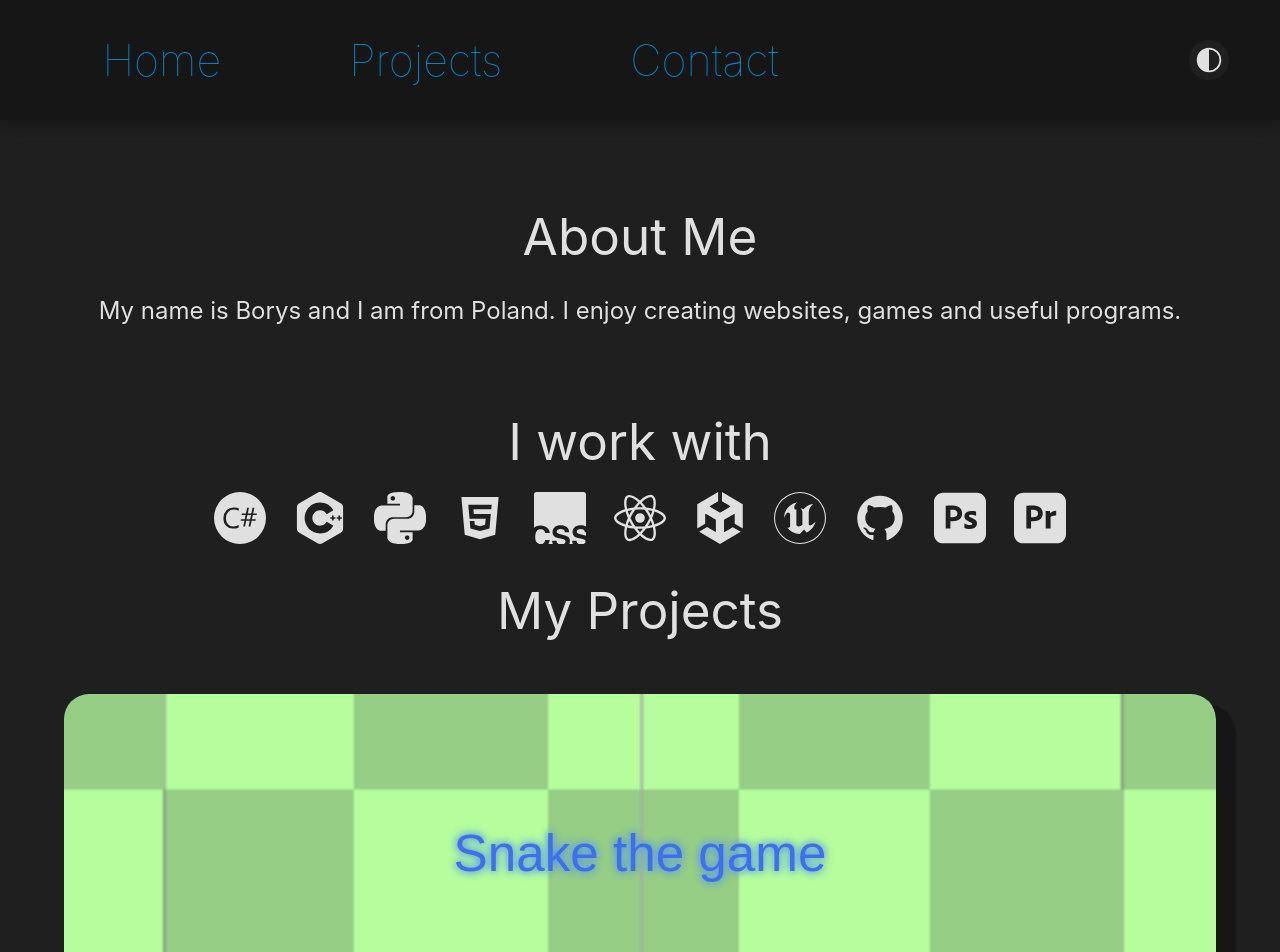
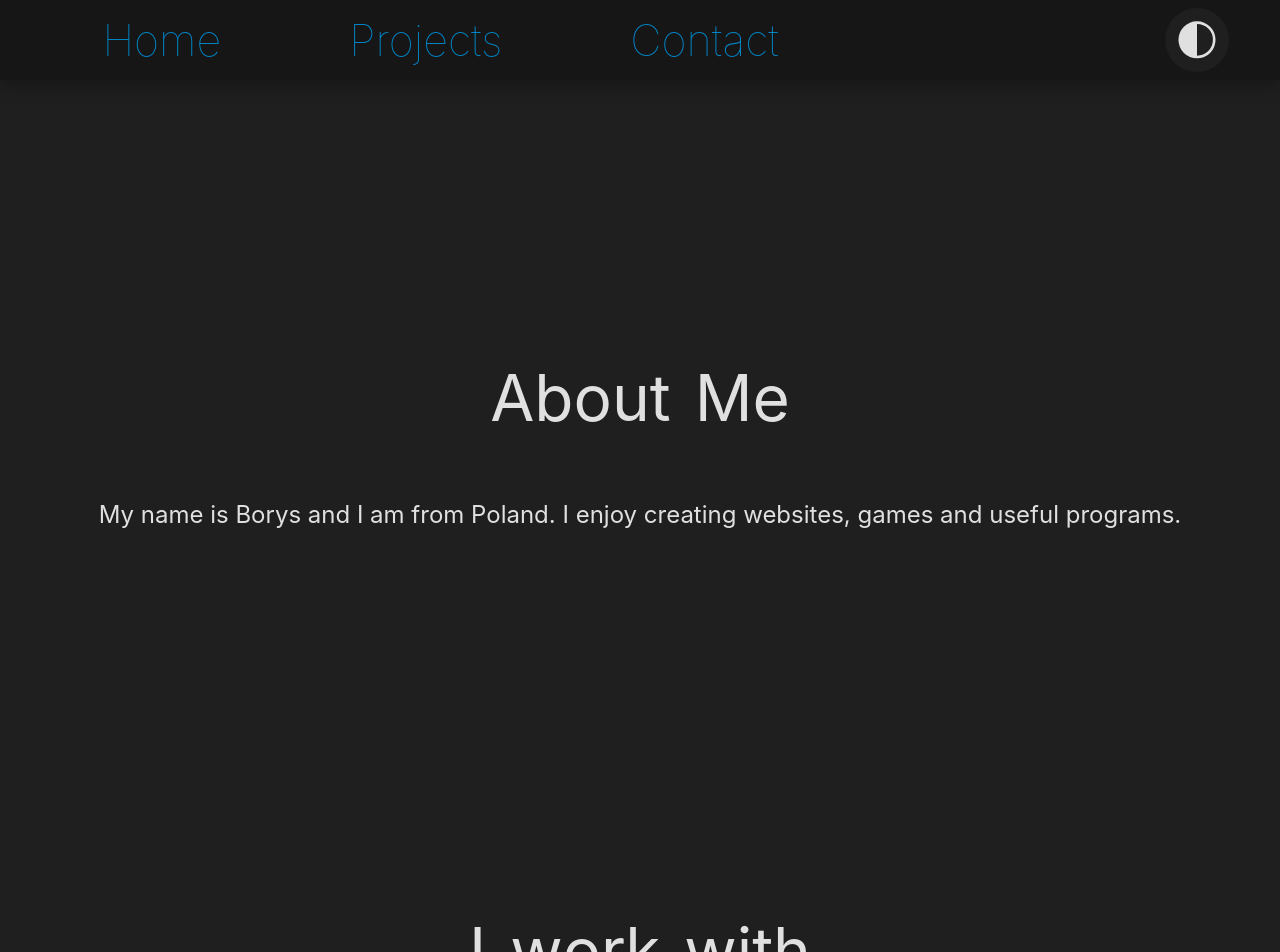
Before and after one commit to lis531/oldPortfolio, a React (Vite) app: page / in a window 1280 px wide. Shown: the top 952 px of the page. Built offline with nearby package versions, Linux system fonts and the light colour scheme.

Commit message:
milestone #1
new animations (while scrolling, while hovering <h1> elements and on .box elements), there is more space between elements, new icons

```diff
--- a/index.html
+++ b/index.html
@@ -11,10 +11,4 @@
     </div>
     <script type="module" src="/src/app.jsx"></script>
   </body>
-  <form name="contact" method="POST" netlify netlify-honeypot="bot-field" hidden>
-    <input type="text" name="name" />
-    <input type="text" name="surname" />
-    <input type="email" name="email" />
-    <textarea name="message"></textarea>
-  </form>
 </html>
--- a/src/AboutMe.jsx
+++ b/src/AboutMe.jsx
@@ -1,9 +1,22 @@
+import { useRef, useEffect } from 'react';
+import animations from './animations';
+
 function AboutMe() {
-    return(
-        <div className="aboutMe" id="about_me">
-            <h1>About Me</h1>
-            <p>My name is Borys and I am from Poland. I enjoy creating websites, games and useful programs.</p>
-        </div>
-    )
+  const elements = useRef([]);
+  const addHoverAnimation = animations(elements);
+
+  useEffect(() => {
+    addHoverAnimation('anim');
+  }, [addHoverAnimation]);
+
+  return(
+    <div className="aboutMe">
+      <h1 ref={el => elements.current[0] = el}>
+        <span className="anim">A</span><span className="anim">b</span><span className="anim">o</span><span className="anim">u</span><span className="anim">t</span><span className='space'></span><span className="anim">M</span><span className="anim">e</span>
+      </h1>
+      <p ref={el => elements.current[1] = el}>My name is Borys and I am from Poland. I enjoy creating websites, games and useful programs.</p>
+    </div>
+  )
 }
-export default AboutMe
+
+export default AboutMe;
--- /dev/null
+++ b/src/animations.jsx
@@ -0,0 +1,40 @@
+import { useEffect } from 'react';
+
+const animations = (refs, options = {}) => {
+  useEffect(() => {
+    const observer = new IntersectionObserver(entries => {
+      entries.forEach(entry => {
+        if (entry.isIntersecting) {
+          entry.target.classList.add('animate');
+          observer.unobserve(entry.target);
+        }
+      });
+    }, { ...options, once: true });
+
+    refs.current.forEach(ref => observer.observe(ref));
+
+    return () => {
+      refs.current.forEach(ref => observer.unobserve(ref));
+    };
+  }, [refs, options]);
+
+  const addHoverAnimation = (className) => {
+    const elements = document.querySelectorAll('.' + className);
+
+    elements.forEach((element) => {
+        element.addEventListener("mouseenter", function() {
+            element.classList.add("play-animation");
+        });
+
+        element.addEventListener("mouseleave", function() {
+            setTimeout(() => {
+            element.classList.remove("play-animation");
+            }, 600);
+        });
+    });
+  };
+
+  return addHoverAnimation;
+};
+
+export default animations;
--- a/src/app.jsx
+++ b/src/app.jsx
@@ -4,7 +4,7 @@ import './index.css'
 import Projects from './projects'
 import UpperBar from './upperBar'
 import AboutMe from './AboutMe'
-import BottomIcons from './bottomIcons'
+import Contact from './contact'
 import WorkWith from './workWith'
 import Footer from './Footer'
 
@@ -14,7 +14,7 @@ ReactDOM.createRoot(document.getElementById('root')).render(
         <AboutMe />
         <WorkWith />
         <Projects />
-        <BottomIcons />
+        <Contact />
         <Footer />
     </React.StrictMode>
 )
--- /dev/null
+++ b/src/contact.jsx
@@ -0,0 +1,25 @@
+import { TbMailForward } from 'react-icons/tb';
+import { BsDiscord } from 'react-icons/bs';
+import { AiFillGithub } from 'react-icons/ai';
+import { useRef, useEffect } from 'react';
+import animations from './animations';
+
+function Contact() {
+    const elements = useRef([]);
+    const addHoverAnimation = animations(elements);
+
+    useEffect(() => {
+      addHoverAnimation('anim');
+    }, [addHoverAnimation]);
+    return(
+        <div className="contact sitePart" id='contact'>
+            <h1 ref={el => elements.current[0] = el}><span className='anim'>C</span><span className='anim'>o</span><span className='anim'>n</span><span className='anim'>t</span><span className='anim'>a</span><span className='anim'>c</span><span className='anim'>t</span></h1>
+            <div className='icons-wrapper' ref={el => elements.current[1] = el}>
+                <button className='clickableIcon icon mailIcon' onClick={() => window.open('mailto:borys.gajewski7@gmail.com')}><TbMailForward /></button>
+                <button className='clickableIcon icon discordIcon' onClick={() => window.open('https://discord.com/users/438396518375096320')}><BsDiscord /></button>
+                <button className='clickableIcon icon githubIcon' onClick={() => window.open('https://github.com/lis531')}><AiFillGithub /></button>
+            </div>
+        </div>
+    )
+}
+export default Contact
--- a/src/index.css
+++ b/src/index.css
@@ -11,15 +11,10 @@
   --text-shadow-color: #353535;
   --input-color: #1B1B1B;
   transition: ease-in-out 500ms;
-
-}
-
-html{
   scroll-behavior: smooth;
 }
 
 a {
-  font-weight: inherit;
   color: #548DDE;
   text-decoration: inherit;
   transition: ease-in-out 0.5s;
@@ -31,7 +26,6 @@ a:hover {
 
 body {
   margin: 0;
-  width: 100%;
 }
 
 body::-webkit-scrollbar{
@@ -47,17 +41,19 @@ body::-webkit-scrollbar-thumb{
 }
 
 h1 {
-  font-size: 3.2rem;
+  font-size: 5.5rem;
   line-height: 1.1;
-  text-align: center;
   font-weight: 400;
   color: var(--font-color);
-  transition: ease-in-out 500ms;
-  margin: 1vh;
+  padding-top: 5vh;
+  padding-bottom: 5vh;
+  display: flex;
+  align-items: center;
+  justify-content: center;
 }
 
 p{
-  font-size: 1.5rem;
+  font-size: 2rem;
   color: var(--font-color);
   transition: ease-in-out 500ms;
 }
@@ -71,7 +67,7 @@ p{
   background-color: var(--bar-color);
   filter: drop-shadow(0 5px 0.5rem var(--box-shadow-color));
   text-align: center;
-  height: 15vh;
+  height: clamp(80px,10vh,25vh);
   font-size: 2.7rem;
   z-index: 90;
   transition: ease-in-out 500ms;
@@ -102,14 +98,7 @@ p{
   transform-origin: bottom left;
 }
 
-.barStatic{
-  display: flex;
-  width: 100%;
-  height: 15vh;
-  margin-bottom: 10vh;
-}
-
-.div1{
+.barPart1{
   display: flex;
   justify-content: flex-start;
   align-items: center;
@@ -121,7 +110,7 @@ p{
   font-weight: lighter;
 }
 
-.div2{
+.barPart2{
   display: flex;
   justify-content: center;
   align-items: center;
@@ -129,26 +118,7 @@ p{
   gap: 2vw;
 }
 
-.modeChange{
-  background-color: var(--color-background);
-  border-radius: 100px;
-  display: flex;
-  justify-content: center;
-  align-items: center;
-  border: none;
-  color: var(--font-color);
-  cursor: pointer;
-  transition: ease-in-out 0.5s;
-  font-size: 2.5rem;
-  height: 4rem;
-  width: 4rem;
-}
-
-.modeChange:hover{
-  background-color: var(--text-shadow-color);
-}
-
-.dropbtn {
+/*.dropbtn {
   display: flex;
   justify-content: center;
   align-items: center;
@@ -172,7 +142,6 @@ p{
   display: inline-block;
 }
 
-/* Dropdown Content (Hidden by Default) */
 .dropdown-content {
   display: none;
   position: absolute;
@@ -181,42 +150,74 @@ p{
   box-shadow: 0px 8px 16px 0px rgba(0,0,0,0.2);
 }
 
-/* Links inside the dropdown */
 .dropdown-content a {
   color:black;
   padding:12px;
   text-decoration:none;
   display:block
-}
+}*/
 
 /*About Me*/
 
 .aboutMe{
-  width: 100%;
-  text-align: center;
   display: flex;
   flex-direction: column;
   justify-content: center;
   align-items: center;
+  padding-top: 35vh;
+  padding-bottom: 35vh;
 }
 
 .aboutMe p{
-  width: 85%;
-  margin-bottom: 10vh;
+  max-width: 85%;
+  text-align: center;
+}
+
+.aboutMe h1{
+  padding-bottom: 0vh;
+}
+
+.space{
+  width: 1.5rem;
+}
+
+.animate span{
+  transition: ease-in-out 0.5s ;
+}
+
+.play-animation {
+  color: #0087ca;
+  animation: effect 1s both;
+}
+
+@keyframes effect {
+  0% {
+    transform: scale(1);
+  }
+  30% {
+    transform: scale(1.25, 0.75);
+  }
+  40% {
+    transform: scale(0.75, 1.25);
+  }
+  50% {
+    transform: scale(1.15, 0.85);
+  }
+  65% {
+    transform: scale(0.95, 1.05);
+  }
+  75% {
+    transform: scale(1.05, 0.95);
+  }
+  100% {
+    transform: scale(1);
+  }
 }
 
 /*Projects*/
 
-.Projects h1{
-  padding: 3vh;
-  display: flex;
-  align-items: center;
-  justify-content: center;
-}
-
 .box{
   font-size: 3.2em;
-  text-shadow: 0px 0px 8px #548DDE, 0px 0px 8px #68B6F2;
   display: flex;
   flex-direction: column;
   justify-content: center;
@@ -225,15 +226,13 @@ p{
   height: 25vh;
   border-radius: 25px;
   border: none;
-  margin: 0;
   padding: 0;
   background-repeat: no-repeat;
   background-size: cover;
   transition: ease-in-out 0.5s;
   z-index: 1;
+  box-shadow: inset 0 0 0 1200px rgba(0, 0, 0, 0.2);
 }
-
-
 
 .wrapper{
   display: flex;
@@ -247,27 +246,53 @@ p{
 }
 
 .box span{
+  position: relative;
   display: flex;
   justify-content: center;
   align-items: center;
-  text-align: center;
-  color: #4070e9;
   width: 100%;
   height: 100%;
   border-radius: 25px;
   box-shadow: 15px 15px 1px 5px var(--box-shadow-color);
-  font-weight: 500;
   cursor: pointer;
   transition: ease-in-out 0.5s;
 }
 
+.box h3 {
+  color: var(--font-color);
+  font-weight: 500;
+  position: absolute;
+  margin: 0;
+  text-shadow: 0.25rem 0.25rem 1px #353535;
+}
+
+.animate {
+  animation: fadeIn 1s ease-out forwards;
+}
+
+@keyframes fadeIn {
+  from {
+    opacity: 0;
+    transform: translateY(100%);
+  }
+  to {
+    opacity: 1;
+    transform: translateY(0);
+  }
+}
+
 .box:hover{
-  box-shadow: inset 0 0 0 1200px rgba(0, 0, 0, 0.5);
+  box-shadow: inset 0 0 0 1200px rgba(0, 0, 0, 0.6);
+}
+
+.box span{
+  -webkit-backdrop-filter: blur(3px);
+  backdrop-filter: blur(3px);
 }
 
 .box span:hover{
-  -webkit-backdrop-filter: blur(2px);
-  backdrop-filter: blur(2px);
+  -webkit-backdrop-filter: blur(1px);
+  backdrop-filter: blur(1px);
 }
 
 #SnakeTHEgame{
@@ -293,11 +318,15 @@ p{
   flex-direction: column;
   align-items: center;
   justify-content: center;
-  height: 100vh;
+  height: 50vh;
   width: 100%;
   color: var(--font-color);
   gap: 3.5vh;
-  margin: 0;
+  margin-bottom: 10vh;
+}
+
+.contact h1{
+  padding-bottom: 0vh;
 }
 
 #emailInput{
@@ -357,6 +386,9 @@ p{
 /*Footer*/
 
 .footer{
+  display: flex;
+  justify-content: center;
+  align-items: center;
   text-align: center;
   color: var(--font-color);
   font-size: 1.5rem;
@@ -380,7 +412,7 @@ p{
   opacity: 1;
   visibility: visible;
   overflow: hidden;
-  transition: all 0.4s ease-in-out;
+  transition: all 0.6s ease-in-out;
   z-index: 100;
 }
 
@@ -406,16 +438,21 @@ p{
   align-items: center;
 }
 
-.modal-button{
+.modal-content div{
+  position: relative;
   display: flex;
-  justify-content: flex-end;
-  align-items: flex-end;
   width: 100%;
+  flex-direction: row;
+  justify-content: center;
+  align-items: center;
 }
 
-.modal-button button{
-  margin-right: 1.5vh;
-  margin-top: 1.5vh;
+.modal-content button{
+  position: absolute;
+  top: 0;
+  right: 0;
+  margin-right: 1vh;
+  margin-top: 1vh;
   width: 2.5rem;
   height: 2.5rem;
   border-radius: 10px;
@@ -427,7 +464,7 @@ p{
   background-color: rgba(0, 0, 0, 0);
 }
 
-.modal-button button:hover{
+.modal-content button:hover{
   background-color: #353535;
 }
 
@@ -440,52 +477,8 @@ p{
 .modal-header{
   font-size: 3rem;
   width: 75%;
-  margin-top: 0;
+  margin-top: 2vh;
   margin-bottom: 2vh;
-}
-
-.icons-wrapper{
-  display: flex;
-  flex-direction: row;
-  justify-content: center;
-  flex-wrap: wrap;
-  align-items: center;
-  gap: 2vh;
-  margin-top: 2vh;
-}
-
-.modal-icon{
-  margin-top: auto;
-  margin-block-end: 2vh;
-}
-
-.iconButton{
-  background: none;
-  display: flex;
-  justify-content: center;
-  align-items: center;
-  border: none;
-  color: var(--font-color);
-  cursor: pointer;
-  transition: ease-in-out 0.5s;
-  font-size: 2.5rem;
-  height: 4rem;
-  width: 4rem;
-}
-
-.icon{
-  cursor: pointer;
-  font-size: 5rem;
-  transition: ease-in-out 0.5s;
-}
-
-.icon:hover{
-  cursor: pointer;
-  filter: contrast(0.3);
-}
-
-.icon{
-
 }
 
 .hidden{
@@ -497,11 +490,110 @@ p{
   visibility: visible;
 }
 
+/*Icons*/
+
+svg{
+  width: 100%;
+  height: 100%;
+}
+
+.sitePart{
+  padding-bottom: 25vh;
+}
+
+.icon{
+  cursor: pointer;
+  display: flex;
+  justify-content: center;
+  align-items: center;
+  transition: ease-in-out 0.5s;
+  border: none;
+  color: var(--font-color);
+}
+
+.icons-wrapper{
+  display: flex;
+  flex-direction: row;
+  justify-content: center;
+  align-items: center;
+  gap: 3vw;
+}
+
+.workWith{
+  flex-wrap: wrap;
+  padding-left: 20vw;
+  padding-right: 20vw;
+}
+
+.modal-icon{
+  margin-top: 2vh;
+  font-size: 5rem;
+  margin-block-end: 2vh;
+}
+
+.modal-icon:hover{
+  filter: contrast(0.2);
+}
+
+.iconButton{
+  background: none;
+  font-size: 15rem;
+  height: 6rem;
+  width: 6rem;
+}
+
+.clickableIcon{
+  background-color: var(--color-background);
+  border-radius: 100px;
+  font-size: 10rem;
+  height: 7rem;
+  width: 7rem;
+}
+
+.contact div{
+  gap: 8vw;
+}
+
+.barPart2 button{
+  height: 4rem;
+  width: 4rem;
+}
+
+.clickableIcon svg{
+  padding: 0.7rem;
+}
+
+.modeChangeIcon{
+  padding: 0.3rem !important;
+}
+
+.clickableIcon:hover{
+  background-color: var(--text-shadow-color);
+}
+
+.discordIcon:hover{
+  background-color: #7289DA;
+}
+
+.mailIcon:hover{
+  background-color: #E67E22;
+}
+
+.githubIcon:hover{
+  background-color: #333;
+}
+
 /*Responsywność*/
 
 /*Height*/
 
 @media screen and (max-height: 850px){
+  p{
+    font-size: 1.5rem;
+  }
+  h1{
+    font-size: 4rem;
+  }
   .wrapper{
     flex-direction: column;
   }
@@ -511,9 +603,6 @@ p{
   .box{
     width: 90%;
     height: 40vh;
-  }
-  .github-icon{
-    font-size: 4.5rem;
   }
   #emailInput{
     width: 75%;
@@ -540,22 +629,29 @@ p{
     width: 5rem;
     height: 2.5rem;
   }
-  .modeChange{
-    width: 2.5rem;
-    height: 2.5rem;
-  }
 }
 
 /*Width*/
 
 @media screen and (max-width: 800px){
-  .div1{
+  .barPart2 button{
+    height: 2.5rem;
+    width: 2.5rem;
+    margin-right: 2vw;
+  }
+  .modeChange{
+    padding: 0 !important;
+  }
+  p{
+    font-size: 1.5rem;
+  }
+  h1{
+    font-size: 3.5rem;
+  }
+  .barPart1{
     font-size: 2rem;
     gap: 3vw;
     margin-left: 4vw;
-  }
-  .div2{
-    margin-right: 2vw;
   }
   .wrapper{
     flex-direction: column;
@@ -583,19 +679,7 @@ p{
     font-size: 1.5rem;
   }
   .box span{
-    font-size: 2.5rem;
-  }
-  .modal-par{
-    font-size: 1.4rem;
-    width: 90%;
-  }
-  .modal-header{
-    font-size: 2.2rem;
-    width: 95%;
-    margin: 0 auto;
-  }
-  .github-icon{
-    font-size: 4.5rem;
+    font-size: clamp(2rem, 7vw, 7vw);
   }
   .modal-content{
     gap: 3vh;
@@ -604,11 +688,12 @@ p{
     width: 5rem;
     height: 2.5rem;
   }
-  .modeChange{
-    width: 2.5rem;
-    height: 2.5rem;
+  .footer{
+    font-size: 1rem;
   }
-  .footer{
-    font-size: 1.2rem;
+  .workWith{
+    flex-wrap: wrap;
+    padding-left: 10vw;
+    padding-right: 10vw;
   }
 }
--- a/src/projects.jsx
+++ b/src/projects.jsx
@@ -1,6 +1,7 @@
-import React, { useState } from 'react';
+import { useState, useEffect, useRef } from 'react';
 import { AiFillGithub } from 'react-icons/ai';
 import { TbBrandGooglePlay } from 'react-icons/tb';
+import animations from './animations';
 
 const projectsInfo = {
   SnakeTHEgame: {
@@ -59,37 +60,44 @@ const Projects = () => {
     }
   };
 
+  const elements = useRef([]);
+  const addHoverAnimation = animations(elements);
+
+  useEffect(() => {
+    addHoverAnimation('anim');
+  }, [addHoverAnimation]);
+
   const modalClassName = `modal ${modalVisible ? '' : 'hidden'}`;
 
   return (
     <>
-      <div className="Projects" id="projects">
-        <h1>My Projects</h1>
+      <div className="Projects sitePart" id="projects">
+        <h1 ref={el => elements.current[0] = el}><span className="anim">M</span><span className="anim">y</span><span className='space'></span><span className="anim">P</span><span className="anim">r</span><span className="anim">o</span><span className="anim">j</span><span className="anim">e</span><span className="anim">c</span><span className="anim">t</span><span className="anim">s</span></h1>
         <div className="wrapper">
-          <button className="box" id="SnakeTHEgame" onClick={() => toggleModal('SnakeTHEgame')}><span>Snake the game</span></button>
-          <button className="box" id="Calendar" onClick={() => toggleModal('Calendar')}><span>Calendar</span></button>
+          <button className="box" id="SnakeTHEgame" onClick={() => toggleModal('SnakeTHEgame')} ref={el => elements.current[1] = el}><span><h3>Snake the game</h3></span></button>
+          <button className="box" id="Calendar" onClick={() => toggleModal('Calendar')} ref={el => elements.current[2] = el}><span><h3>Calendar</h3></span></button>
         </div>
         <div className="wrapper">
-          <button className="box" id="GoodToKnow" onClick={() => toggleModal('GoodToKnow')}><span>GoodToKnow</span></button>
-          <button className="box" id="PhoneWidgets" onClick={() => toggleModal('PhoneWidgets')}><span>Phone Widgets</span></button>
+          <button className="box" id="GoodToKnow" onClick={() => toggleModal('GoodToKnow')} ref={el => elements.current[3] = el}><span><h3>GoodToKnow</h3></span></button>
+          <button className="box" id="PhoneWidgets" onClick={() => toggleModal('PhoneWidgets')} ref={el => elements.current[4] = el}><span><h3>Phone Widgets</h3></span></button>
         </div>
         <div className="wrapper">
-          <button className="box" id="DiscordBot" onClick={() => toggleModal('DiscordBot')}><span>DiscordBot</span></button>
+          <button className="box" id="DiscordBot" onClick={() => toggleModal('DiscordBot')} ref={el => elements.current[5] = el}><span><h3>DiscordBot</h3></span></button>
         </div>
       </div>
       <div className={modalClassName}>
         {modalVisible && (
           <div className='modal-div'>
-            <div className="modal-button">
-              <button onClick={() => toggleModal()}>&times;</button>
-            </div>
             <div className="modal-content">
-              <h2 className='modal-header'>{modalContent.header}</h2>
+              <div>
+                <h2 className='modal-header'>{modalContent.header}</h2>
+                <button onClick={() => toggleModal()}>&times;</button>
+              </div>
               <p className='modal-par'>{modalContent.paragraph}</p>
             </div>
             <div className='icons-wrapper'>
-              <a href={modalContent.href} style={{all: 'inherit'}}><AiFillGithub className='icon modal-icon' /></a>
-              <a href={modalContent.tryOut} style={{all: 'inherit'}}><TbBrandGooglePlay className='icon modal-icon' /></a>
+              <a href={modalContent.href}><AiFillGithub className='modal-icon icon' /></a>
+              <a href={modalContent.tryOut}><TbBrandGooglePlay className='modal-icon icon' /></a>
             </div>
           </div>
         )}
--- a/src/upperBar.jsx
+++ b/src/upperBar.jsx
@@ -26,18 +26,17 @@ function upperBar() {
 
     return(
         <>
-            <div className="barStatic">
             <div className="bar">
-                    <div className="div1">
+                <div className="barPart1">
                     <a href="#home" className="hover-animation">Home</a>
                     <a href="#projects" className="hover-animation">Projects</a>
                     <a href="#contact" className="hover-animation">Contact</a>
                 </div>
-                    <div className='div2'>
-                        <button className="modeChange" onClick={() => {
+                <div className='barPart2'>
+                    <button className="clickableIcon icon modeChange" onClick={() => {
                         setColorMode(colorMode === "light" ? "dark" : "light");
                         setState(colorMode === "light" ? "dark" : "light");
-                        }}><VscColorMode /></button>
+                    }}><VscColorMode className='modeChangeIcon'/></button>
                     {/*<div className="dropdown">
                         <button className="dropbtn"><HiOutlineArrowDown/></button>
                         <div className="dropdown-content">
@@ -48,7 +47,6 @@ function upperBar() {
                     </div>*/}
                 </div>
             </div>
-            </div>
         </>
     )
 }
--- a/src/workWith.jsx
+++ b/src/workWith.jsx
@@ -1,25 +1,30 @@
 import { SiCsharp, SiCplusplus, SiCsswizardry, SiAdobephotoshop, SiAdobepremierepro, SiUnrealengine, SiReact, SiPython } from 'react-icons/si'
 import { AiFillHtml5, AiFillGithub } from 'react-icons/ai'
 import { BsUnity } from 'react-icons/bs'
+import React, { useRef } from 'react';
+import animations from './animations';
 
 function WorkWith() {
+    const elements = useRef([]);
+
+    animations(elements);
     return (
-        <>
-            <h1>I work with</h1>
-            <div className='icons-wrapper'>
-                <button className='iconButton' ><SiCsharp className='icon' /></button>
-                <button className='iconButton' ><SiCplusplus className='icon' /></button>
-                <button className='iconButton' ><SiPython className='icon' /></button>
-                <button className='iconButton' ><AiFillHtml5 className='icon' /></button>
-                <button className='iconButton' ><SiCsswizardry className='icon' /></button>
-                <button className='iconButton' ><SiReact className='icon' /></button>
-                <button className='iconButton' ><BsUnity className='icon' /></button>
-                <button className='iconButton' ><SiUnrealengine className='icon' /></button>
-                <button className='iconButton' ><AiFillGithub className='icon' /></button>
-                <button className='iconButton' ><SiAdobephotoshop className='icon' /></button>
-                <button className='iconButton' ><SiAdobepremierepro className='icon' /></button>
+        <div className='sitePart'>
+            <h1 ref={el => elements.current[0] = el}><span className="anim">I</span><span className='space'></span><span className="anim">w</span><span className="anim">o</span><span className="anim">r</span><span className="anim">k</span><span className='space'></span><span className="anim">w</span><span className="anim">i</span><span className="anim">t</span><span className="anim">h</span></h1>
+            <div className='icons-wrapper workWith'>
+                <button className='iconButton icon' ref={el => elements.current[1] = el}><SiCsharp /></button>
+                <button className='iconButton icon' ref={el => elements.current[2] = el}><SiCplusplus /></button>
+                <button className='iconButton icon' ref={el => elements.current[3] = el}><SiPython /></button>
+                <button className='iconButton icon' ref={el => elements.current[4] = el}><AiFillHtml5 /></button>
+                <button className='iconButton icon' ref={el => elements.current[5] = el}><SiCsswizardry /></button>
+                <button className='iconButton icon' ref={el => elements.current[6] = el}><SiReact /></button>
+                <button className='iconButton icon' ref={el => elements.current[7] = el}><BsUnity /></button>
+                <button className='iconButton icon' ref={el => elements.current[8] = el}><SiUnrealengine /></button>
+                <button className='iconButton icon' ref={el => elements.current[9] = el}><AiFillGithub /></button>
+                <button className='iconButton icon' ref={el => elements.current[10] = el}><SiAdobephotoshop /></button>
+                <button className='iconButton icon' ref={el => elements.current[11] = el}><SiAdobepremierepro /></button>
             </div>
-        </>
+        </div>
     )
 }
 export default WorkWith
```
Also changed, not shown: src/bottomIcons.jsx (deleted, +0 -15 lines), 5 other files (tests, documents, lock files or other folders). Lines whose indentation alone changed are shown as unchanged.
